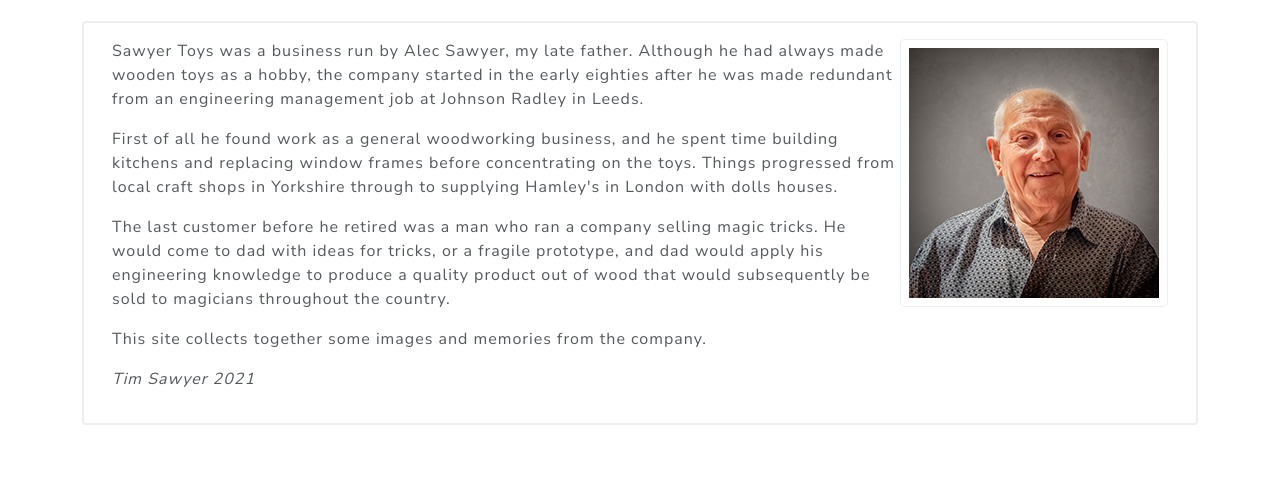
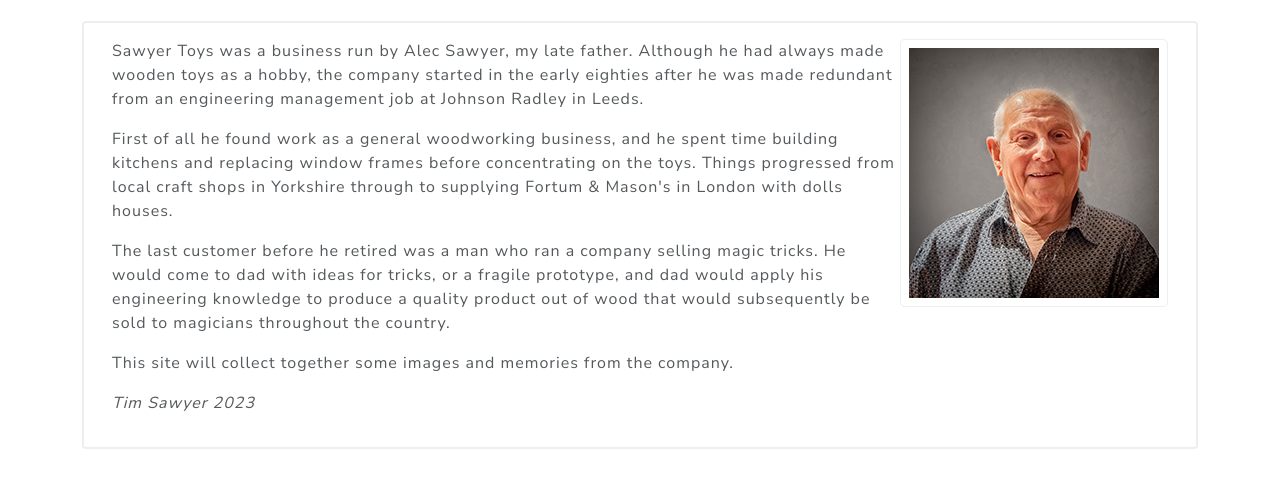
Before and after one commit to sawyert/sawyertoys, an Eleventy site: page index.html in a window 1280 px wide. Shown: the part 67-554 px from the top of the page. Built offline with nearby package versions, Linux system fonts and the light colour scheme; Eleventy itself is replaced by a stand-in of ours; files that its build step writes are made by us from their sources; files whose address does not match are found by name.

Commit message:
Fortum not Hamleys

```diff
--- a/index.html
+++ b/index.html
@@ -23,10 +23,10 @@ title: Sawyer Toys
   <div class="container border border-2 rounded">
     <div class="p-3">
       <p><img class="img-thumbnail p-2 rounded rounded-3 float-end" src="/static/images/dad.jpg"/>Sawyer Toys was a business run by Alec Sawyer, my late father.  Although he had always made wooden toys as a hobby, the company started in the early eighties after he was made redundant from an engineering management job at Johnson Radley in Leeds.</p>
-      <p>First of all he found work as a general woodworking business, and he spent time building kitchens and replacing window frames before concentrating on the toys.  Things progressed from local craft shops in Yorkshire through to supplying Hamley's in London with dolls houses.</p>
+      <p>First of all he found work as a general woodworking business, and he spent time building kitchens and replacing window frames before concentrating on the toys.  Things progressed from local craft shops in Yorkshire through to supplying Fortum &amp; Mason's in London with dolls houses.</p>
       <p>The last customer before he retired was a man who ran a company selling magic tricks.  He would come to dad with ideas for tricks, or a fragile prototype, and dad would apply his engineering knowledge to produce a quality product out of wood that would subsequently be sold to magicians throughout the country.</p>
-      <p>This site collects together some images and memories from the company.</p>
-      <p><i>Tim Sawyer 2021</i></p>
+      <p>This site will collect together some images and memories from the company.</p>
+      <p><i>Tim Sawyer 2023</i></p>
     </div>
   </div>
 </div>
```
